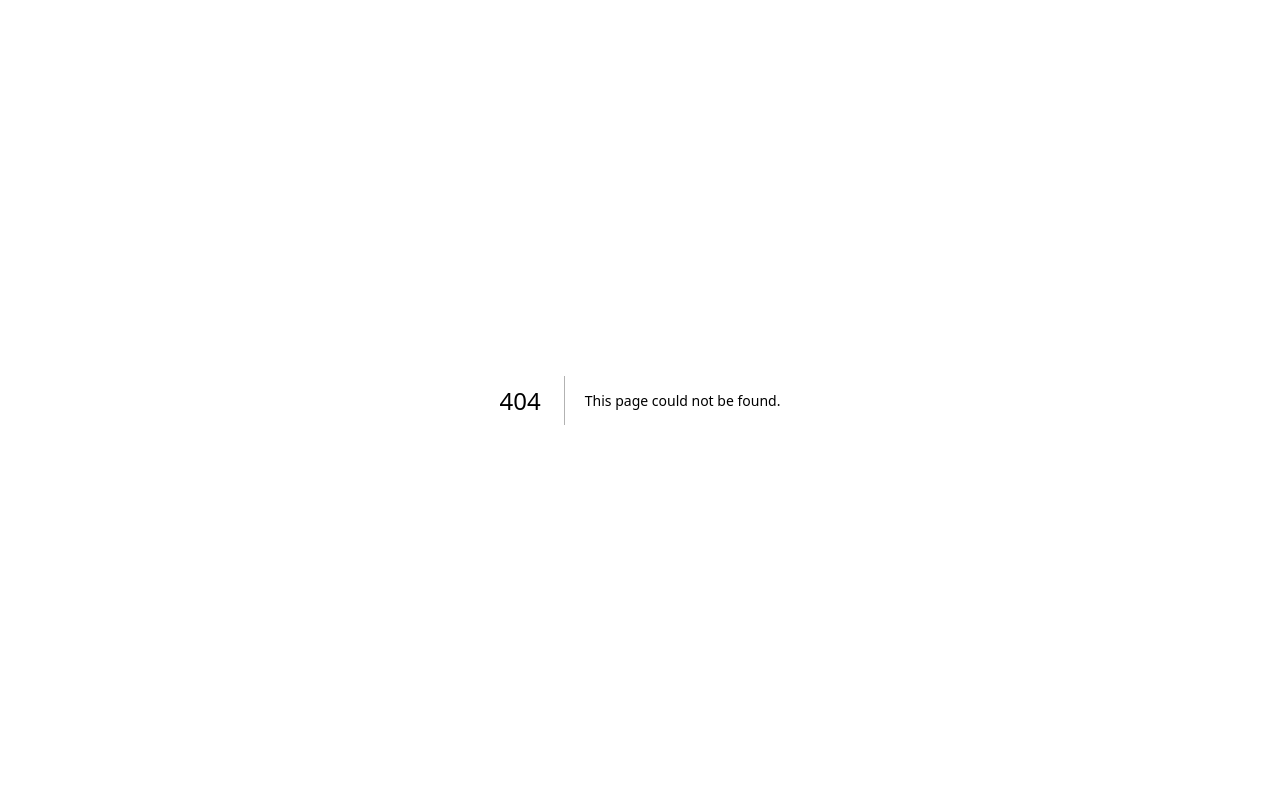
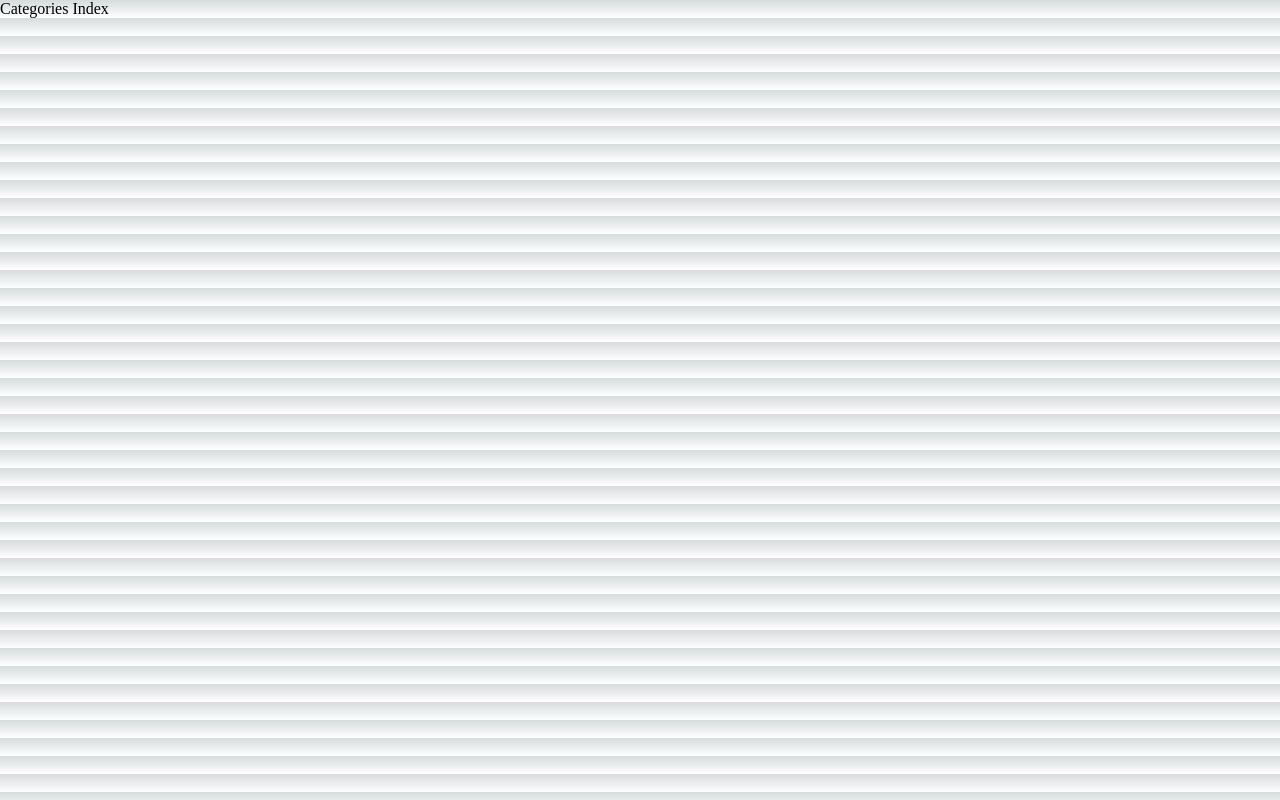
Before and after one commit to onticinc/review, a Next.js app in the folder frontend/: page /categories in a window 1280 px wide. Before the commit this address had no page. Built offline with nearby package versions, Linux system fonts and the light colour scheme.

Commit message:
working on frontend

```diff
--- /dev/null
+++ b/frontend/pages/categories/index.js
@@ -0,0 +1,11 @@
+import React from 'react';
+
+const Categories = () => {
+    return (
+        <div>
+            Categories Index
+        </div>
+    )
+}
+
+export default Categories;
```
Also changed, not shown: frontend/pages/categories/[id].js (added, +11 -0 lines), 1 other file (tests, documents, lock files or other folders).
